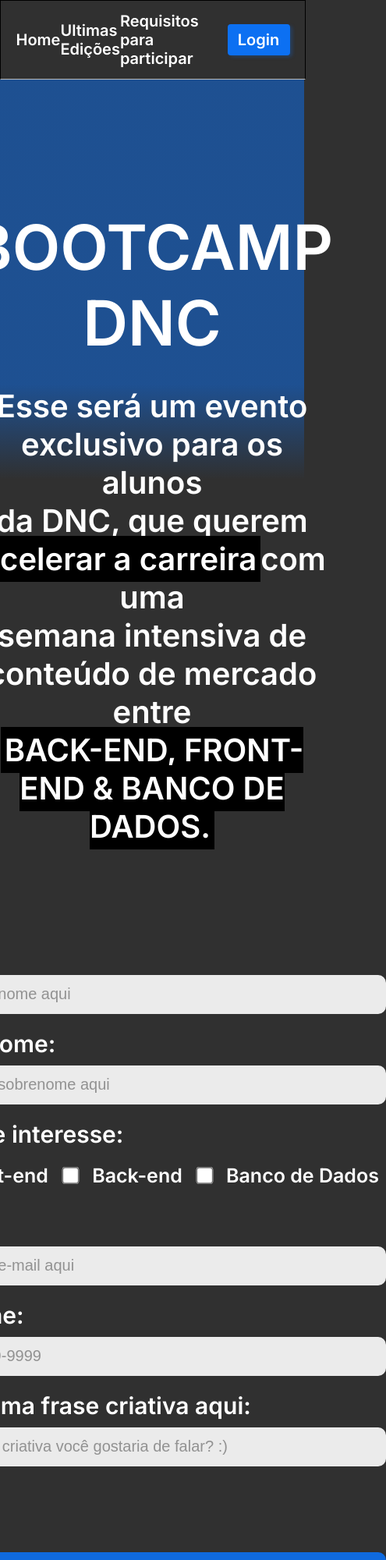
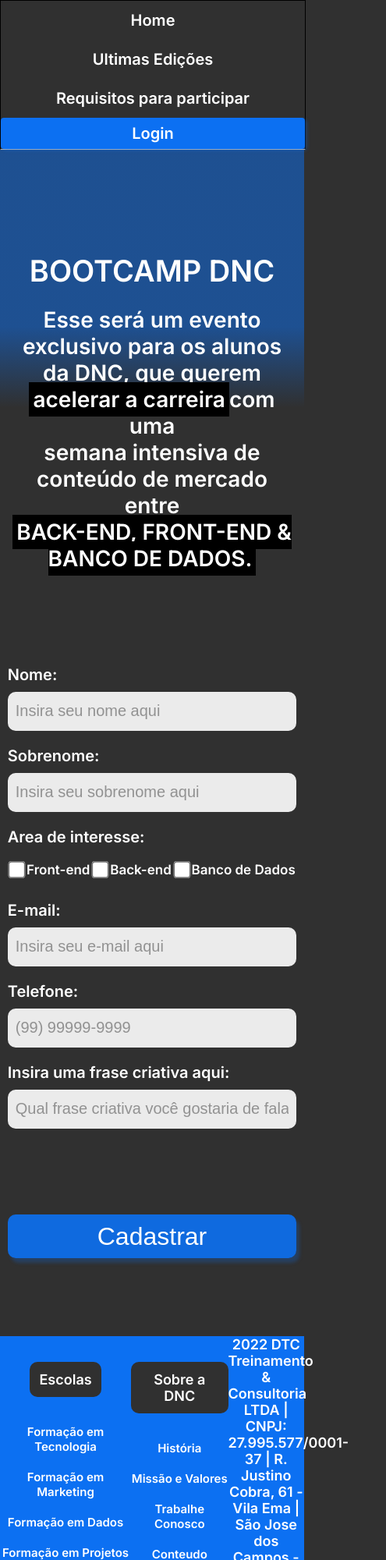
Before and after one commit to diogorochembach/bootcamp-DNC, a plain HTML site: page index.html in a window 390 px wide. Shown: the top 2000 px of the page at 78% size, 495 px wide, since content can reach past the window. Drawn offline with Linux system fonts and the light colour scheme; a web font is replaced by a local one.

Commit message:
Adicionando media query para mobile

```diff
--- a/index.html
+++ b/index.html
@@ -113,25 +113,22 @@
                         <a href="">Missão e Valores</a>
                     </li>
                     <li>
-                         <a href="">TRabalhe Conosco</a>
+                        <a href="">Trabalhe Conosco</a>
                     </li>
                     <li>
                         <a href="">Conteudo Gratuito</a>
                     </li>
                 </ul>
-
             </nav>
-
-            <div class="endereço">
-                2022 DTC Treinamento & Consultoria LTDA | CNPJ: 27.995.577/0001-37 | R. Justino Cobra, 61 - Vila Ema | São Jose dos Campos - SP | CEP 12243-030
+            <div class="endereco">
+                2022 DTC Treinamento & Consultoria LTDA | CNPJ: 27.995.577/0001-37 | R. Justino Cobra, 61 - Vila Ema |
+                São Jose dos Campos - SP | CEP 12243-030
             </div>
         </div>
-
         <div class="linha2">
-            <a href="Termos de Uso"></a>
-            <a href="Política de Privacidade"></a>
+            <a href="">Termos de Uso</a>
+            <a href="">Política de Privacidade</a>
         </div>
-
     </footer>
 
 
--- a/style.css
+++ b/style.css
@@ -170,3 +170,154 @@ input[type="submit"]{
     box-shadow: 4px 6px 4px rgba(12, 112, 242, 0.25);
     cursor: pointer;
 }
+
+/* Footer */
+
+footer {
+    width: 100%;
+    background-color: var(--azul-dnc);
+}
+
+footer .linha1 {
+    display: flex;
+    justify-content: space-around;
+    align-items: center;
+}
+
+footer ul {
+    list-style: none;
+    margin: 0px;
+    padding: 0px;
+}
+
+footer nav {
+    display: flex;
+    flex-direction: column;
+    align-items: center;
+
+    height: 330px;
+}
+
+footer h5 {
+    text-align: center;
+    color: white;
+    font-weight: 800;
+    font-size: 18px;
+    font-family: Inter;
+
+    background-color: var(--preto-dnc);
+    border-radius: 10px;
+    padding: 12px 12px 12px 12px;
+    margin-bottom: 15px;
+}
+
+footer ul li {
+    text-align: center;
+    color: white;
+    font-weight: 600;
+    font-size: 15px;
+    font-family: Inter;
+
+    margin: 20px 0px 20px 0px;
+}
+
+footer ul li a {
+    color: white;
+    text-decoration: none;
+}
+
+footer ul li a:hover {
+    color: var(--cinza-hover);
+}
+
+footer .endereco {
+    font-weight: 600;
+    font-size: 18px;
+    font-family: Inter;
+    color: white;
+    text-align: center;
+    width: 25%;
+}
+
+footer .linha2 {
+    height: 35px;
+    display: flex;
+    justify-content: center;
+    margin: 0px;
+    padding: 10px;
+}
+
+footer .linha2 a {
+    font-family: Inter;
+    font-size: 18px;
+    font-weight: 600;
+    color: white;
+    text-decoration: none;
+    padding: 5px;
+}
+
+footer .linha2 a:first-child {
+    border-right: 3px solid white;
+}
+
+footer .linha2 a:hover {
+    color: var(--cinza-hover);
+}
+
+/* Responsividade */
+
+@media only screen and (max-width: 600px){
+
+    /* menu */
+
+    #principal {
+        flex-direction: column;
+        height: auto;
+    }
+
+    #menu {
+        flex-direction: column;
+        width: 100%;
+        margin: 0px;
+
+    }
+
+    #menu a {
+        display: flex;
+        align-items: center;
+        height: 50px;
+    }
+
+    #principal button {
+        width: 100%;
+        margin: 0px;
+    }
+
+    /* section */
+
+    section h1 {
+        font-size: 38px;
+
+    }
+
+    section h2 {
+        font-size: 28px;
+        padding-right: 15px;
+        padding-left: 15px;
+    }
+
+    form {
+        width: 95%;
+        font-size: 20px;
+    }
+
+    .checkbox-itens label {
+        font-size: 17px;
+    }
+
+
+
+
+
+
+}
```
Lines whose indentation alone changed are shown as unchanged.
